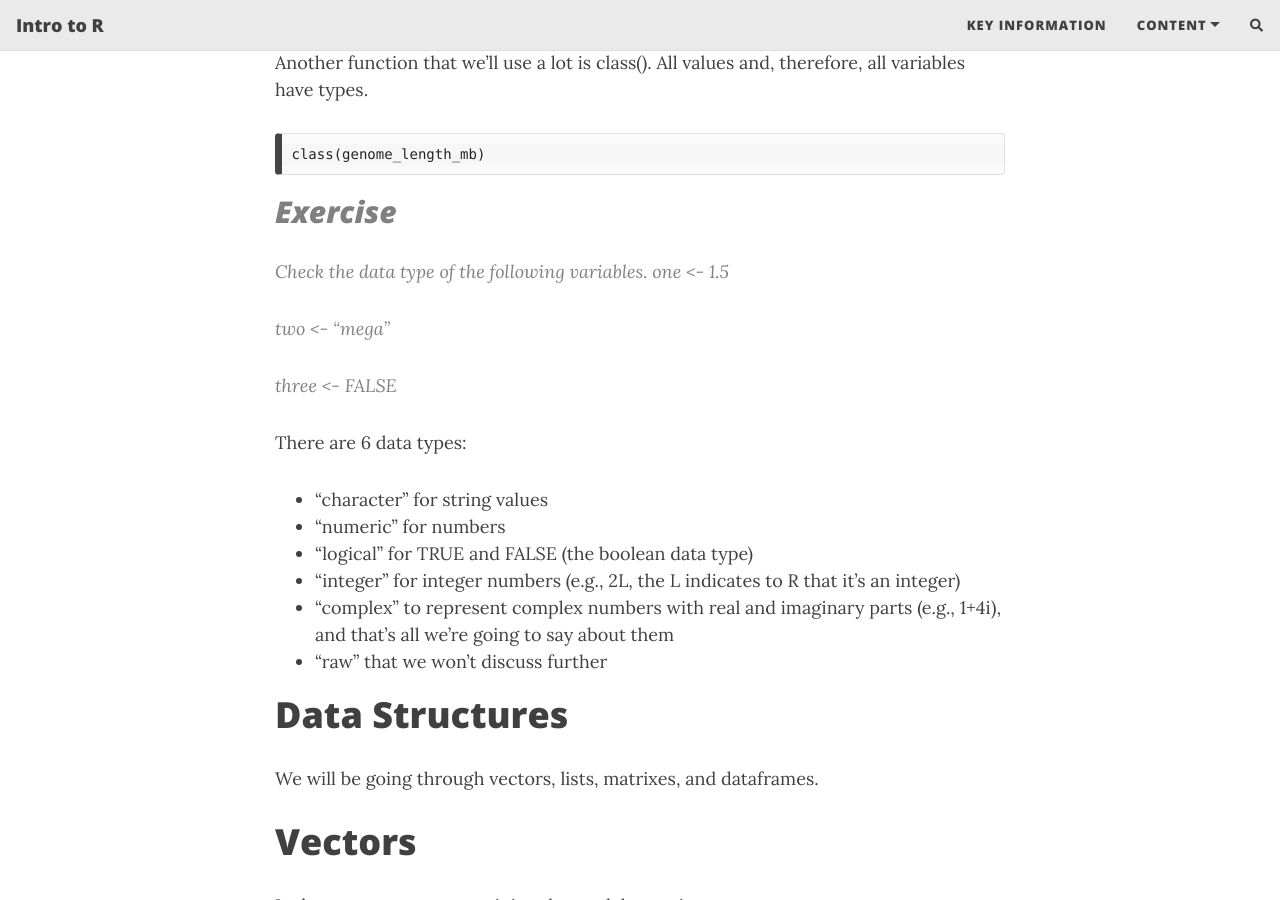
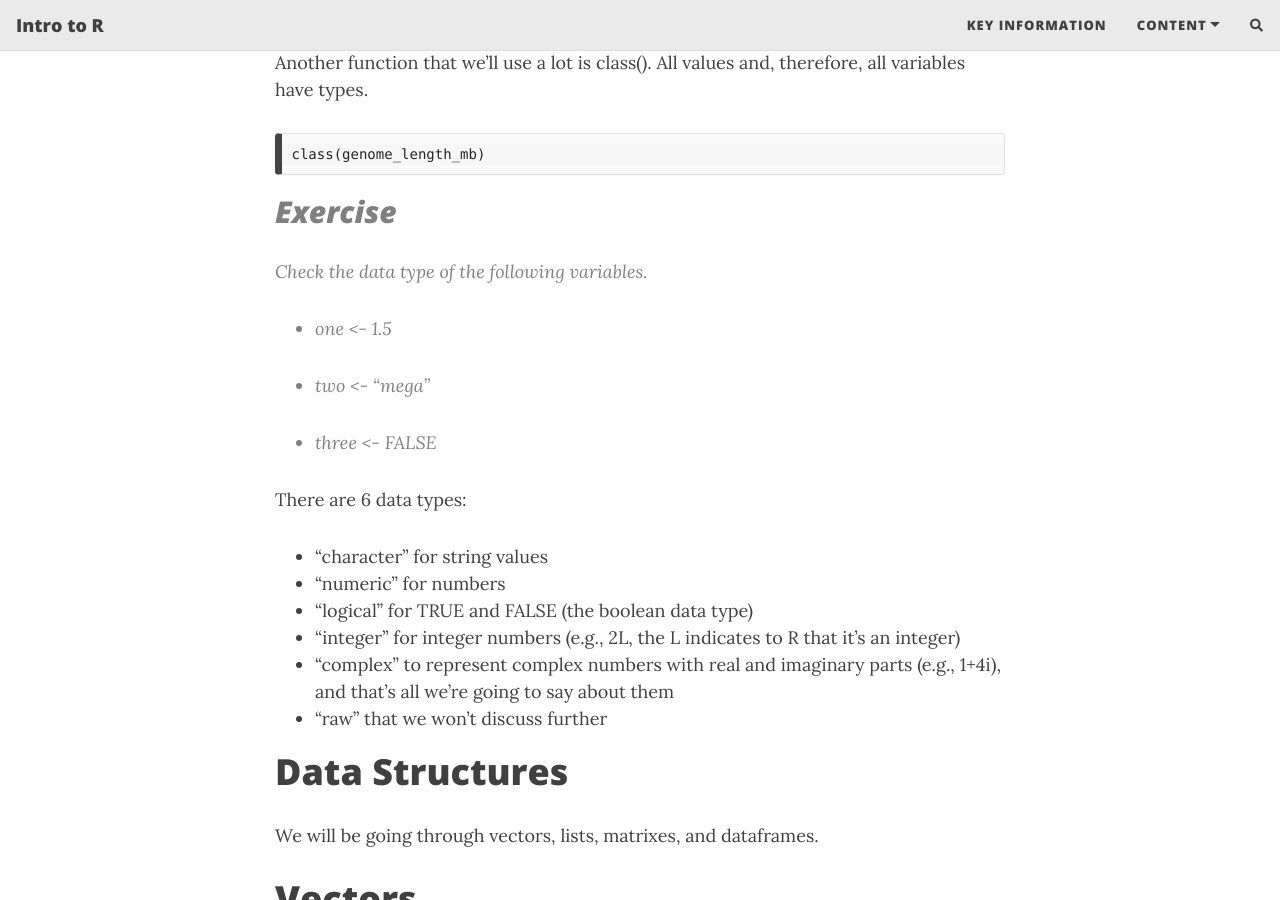
Before and after one commit to theheking/intro-to-r, a Jekyll site: the page built from content/2_datatypes.md, in a window 1280 px wide and 900 px high, scrolled down 2933 px. Built offline with Jekyll 4.4.1, drawn with Linux system fonts in a browser that asks for light colours; nearby versions of some CDN libraries; comment, search, counter and statistics services are not loaded.

```diff
--- a/content/2_datatypes.md
+++ b/content/2_datatypes.md
@@ -115,11 +115,12 @@ class(genome_length_mb)
 > --------
 >
 > Check the data type of the following variables.
-> one <- 1.5
 >
-> two <- "mega"
+> - one <- 1.5
 >
-> three <- FALSE
+> - two <- "mega"
+>
+> - three <- FALSE
 >
 
 
```
